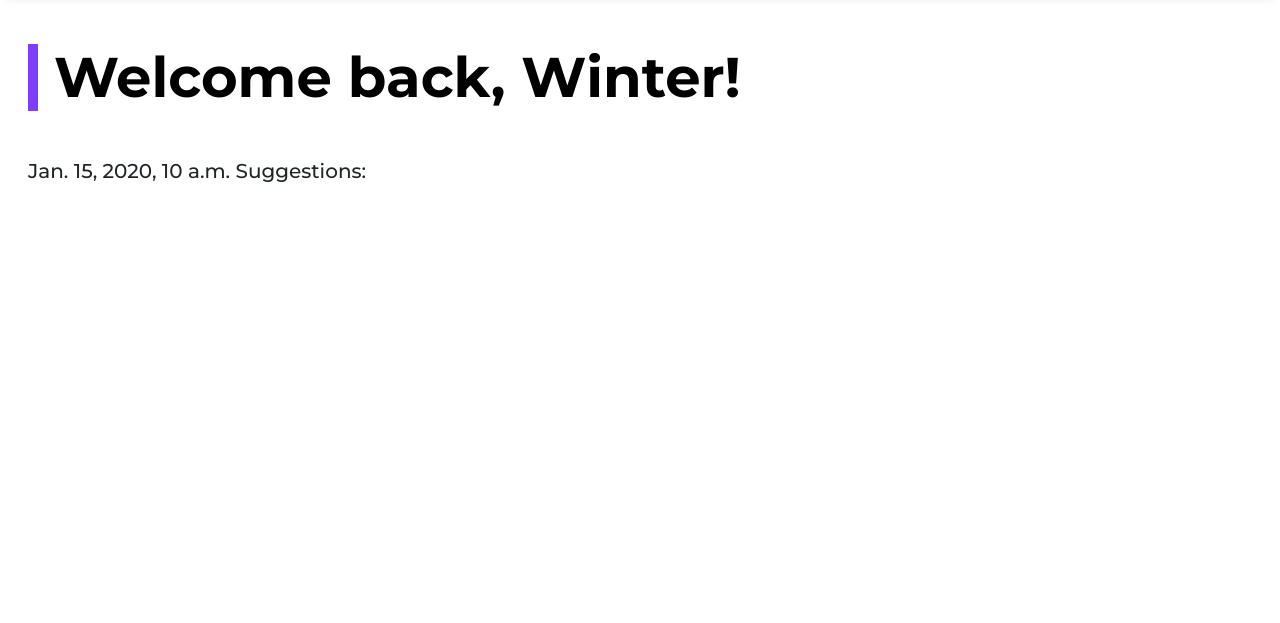
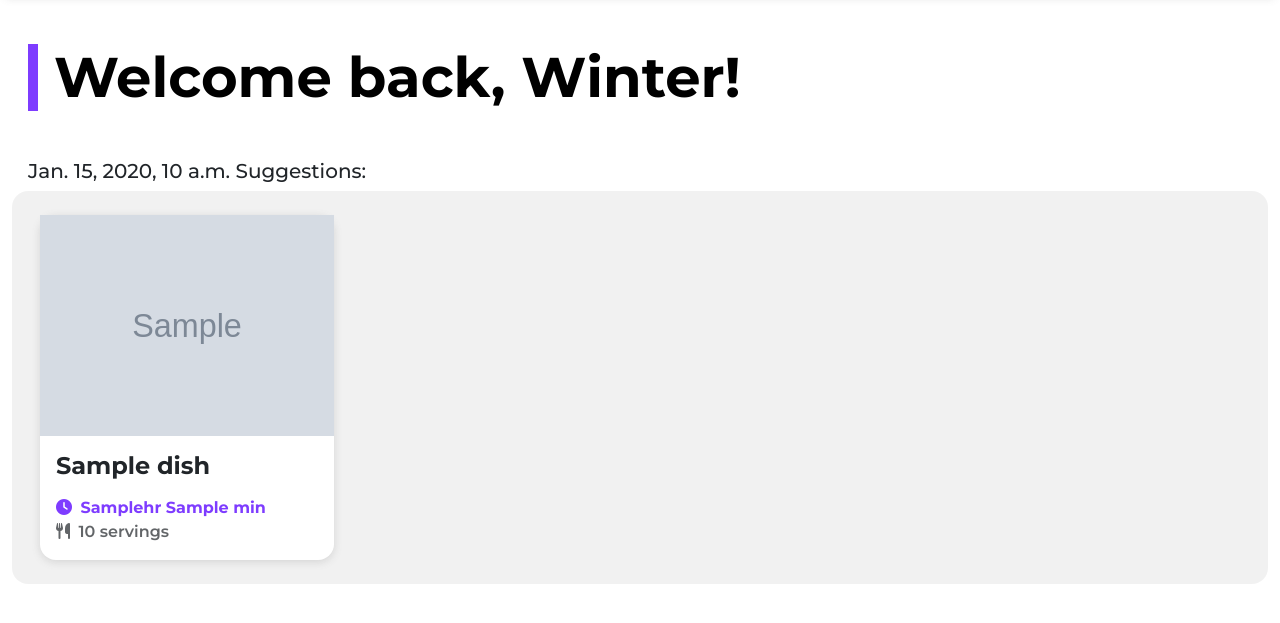
Before and after one commit to CodeMasterWinter/EricaOne, a Django app: template EricaOne/templates/EricaOne/index.html in a window 1280 px wide. Shown: the part 140-763 px from the top of the page. Run offline with Django 4.2, Linux system fonts and the light colour scheme; the template is opened without the code that fills it: most values are stand-ins (such as "Sample title", 1, 10 or a date in 2020); grey boxes marked "Sample" are stand-in pictures; data that the repository does not hold is empty; some libraries are stand-ins or nearby versions.

Commit message:
added meal suggestions to home page

```diff
--- a/EricaOne/static/EricaOne/index.css
+++ b/EricaOne/static/EricaOne/index.css
@@ -38,3 +38,98 @@
     animation: riseIn 1s ease-out, fadeIn 1s ease-out;
     border-left: 10px solid #7e3cff;
 }
+
+.meal-suggestions {
+    background-color: #0000000e;
+    border-radius: 2vh;
+}
+
+.dish-column {
+    height: 50%;
+}
+
+.dish-card {
+    border-radius: 2vh;
+    height: 100%;
+    border: none;
+    cursor: pointer;
+    position: relative;
+    box-shadow: rgba(99, 99, 99, 0.2) 0px 2px 8px 0px;
+}
+
+.dish-overlay {
+    height: 0;
+    bottom: 0;
+    z-index: 10;
+    width: 100%;
+    position: absolute;
+    transition: all 0.3s ease;
+    background-color: #7d3cff49;
+}
+
+.dish-card:hover .dish-overlay {
+    height: 100%;
+}
+
+.dish-image {
+    width: 100%;
+    height: 55%;
+}
+
+.dish-img{
+    width: 100%;
+    height: 100%;
+    object-fit: cover;
+}
+
+.dish-info {
+    width: 100%;
+    height: 45%;
+    text-overflow: ellipsis;
+    overflow: hidden;
+    white-space: nowrap;
+}
+
+.dish-title {
+    font-weight: 700;
+}
+
+.dish-prep, .prep-icon{
+    color: #7e3cff;
+    font-weight: 700;
+}
+
+.dish-servings{
+    font-weight: 600;;
+    opacity: 0.7;
+}
+
+.dish-link {
+    top: 55%;
+    left: 50%;
+    opacity: 0;
+    z-index: 10;
+    visibility: hidden;
+    font-weight: 700;
+    background-color: #000000;
+    text-decoration: none;
+    border-radius: 5vh;
+    transform: translate(-50%, -50%);
+    position: absolute;
+    transition: all 0.3s ease;
+    color: #ffffff;
+}
+
+.dish-card:hover .dish-link {
+    opacity: 1;
+    visibility: visible;
+}
+
+.dish-link:hover{
+    color: #ffffff;
+    background-color: #7e3cff;
+}
+
+.dish-link:active{
+    background-color: #7e3cff;
+}
--- a/EricaOne/templates/EricaOne/index.html
+++ b/EricaOne/templates/EricaOne/index.html
@@ -9,7 +9,41 @@
     <h2 class="page-header display-4 mx-3 my-5 ps-3">
         Welcome back, Winter!
     </h2>
-    <h5 class="meal-suggestion mx-3">
-        {{meal_time}} Suggestions:
-    </h5>
+    <div class="meal-suggestion">
+        <h5 class="meal-suggestion-title mx-3">
+            {{meal_time}} Suggestions:
+        </h5>
+        <div class="meal-suggestions p-4">
+            {% for dish in dishes %}
+            <div class="dish-column col-4 col-lg-3 px-1">
+                <div class="card dish-card">
+                    <div class="dish-image">
+                        {% if dish.image %}
+                            <img src="{{dish.image.url}}" class="dish-img">
+                        {% else %}
+                            <img src="{% static 'EricaOne/images/brand/no-image.png' %}" class="dish-img">
+                        {% endif %}
+                    </div>
+                    <div class="dish-info p-3">
+                        <h4 class="dish-title mb-3">{{dish.name}}</h4>
+                        <p class="dish-prep m-0">
+                            <i class="fa-solid fa-clock prep-icon pe-1"></i>
+                            {% if dish.prep_hours != 0 %}
+                                {{dish.prep_hours}}hr
+                            {%endif%}
+                            {{dish.prep_minutes}} min
+                        </p>
+                        <p class="dish-servings m-0">
+                            <i class="fa-solid fa-utensils pe-1"></i>
+                            {{dish.servings}} servings
+                        </p>
+                    </div>
+                    <div class="dish-overlay">
+                    </div>
+                    <a href="{% url 'recipe' dish.id %}" class="dish-link px-5 py-3">See dish</a>
+                </div>
+            </div>
+            {% endfor %}
+        </div>
+    </div>
 {% endblock %}
```
Also changed, not shown: EricaOne/templates/EricaOne/recipes.html (+7 -5 lines), EricaOne/views.py (+18 -10 lines), media/dish_images/greek-lemon-butter-chicken.jpg (added), media/dish_images/marry-me-chicken.jpg (added).
